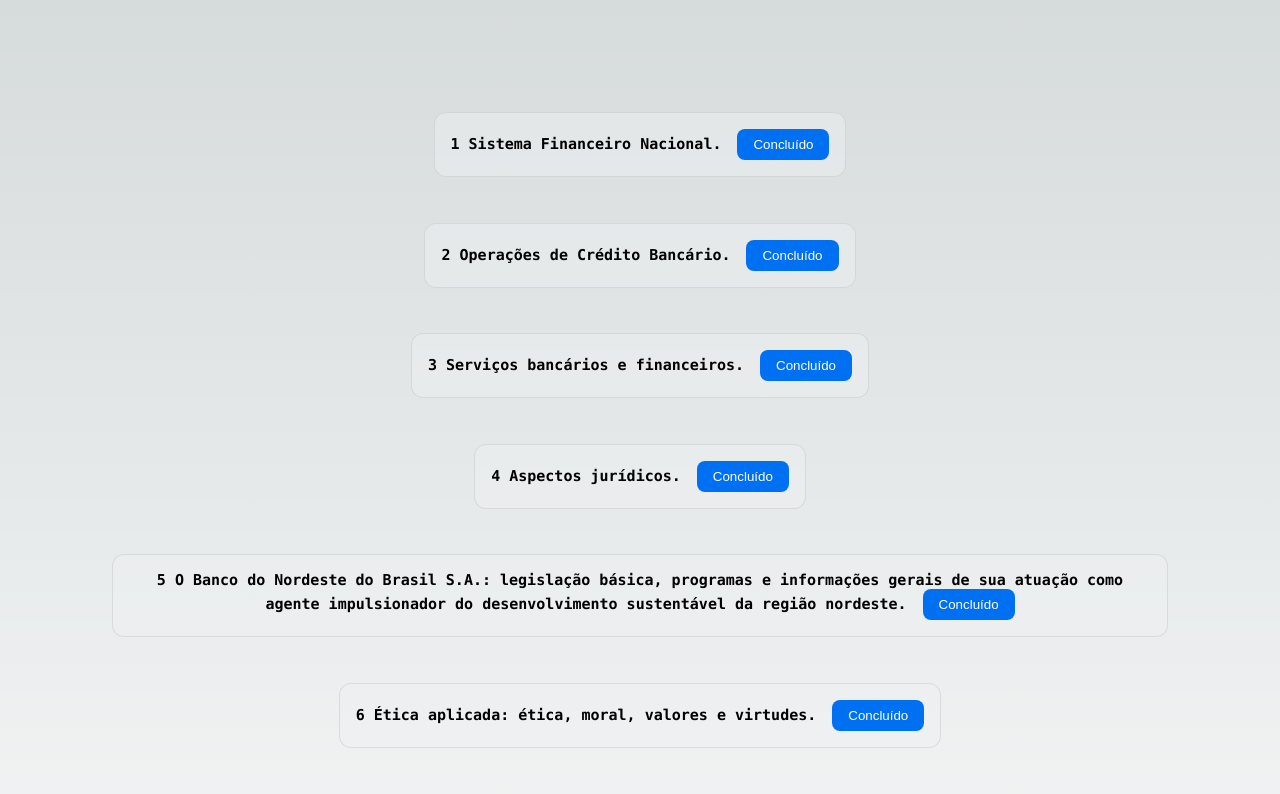
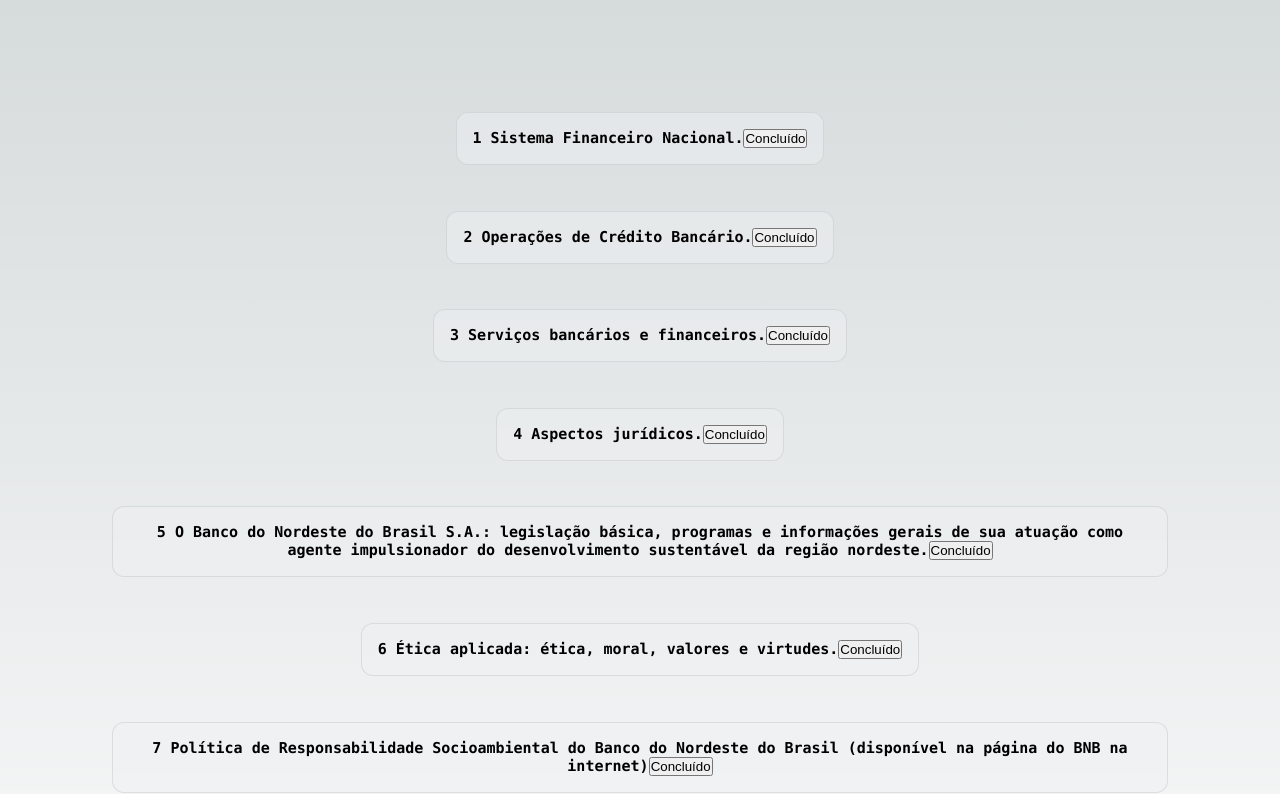
Before and after one commit to GutembergReino/nextjs, a Next.js app: page / in a window 1280 px wide. Shown: the top 794 px of the page. Built offline with nearby package versions, Linux system fonts and the light colour scheme.

Commit message:
Update page.module.css

```diff
--- a/app/page.module.css
+++ b/app/page.module.css
@@ -65,24 +65,10 @@
   background-color: rgba(var(--callout-rgb), 0.5);
   border: 1px solid rgba(var(--callout-border-rgb), 0.3);
   border-radius: var(--border-radius);
-  width: 100%;
-  text-align: center;
+  width: 100%; /* Definindo a largura para 100% */
+  text-align: center; /* Centralizando o texto */
 }
 
-.description p.completed {
-  text-decoration: line-through;
-}
-
-/* Adicione o estilo para o botão de marcação */
-button {
-  background-color: #0070f3;
-  color: #ffffff;
-  border: none;
-  border-radius: 0.5rem;
-  padding: 0.5rem 1rem;
-  margin-left: 1rem;
-  cursor: pointer;
-}
 
 .grid {
   display: grid;
```
